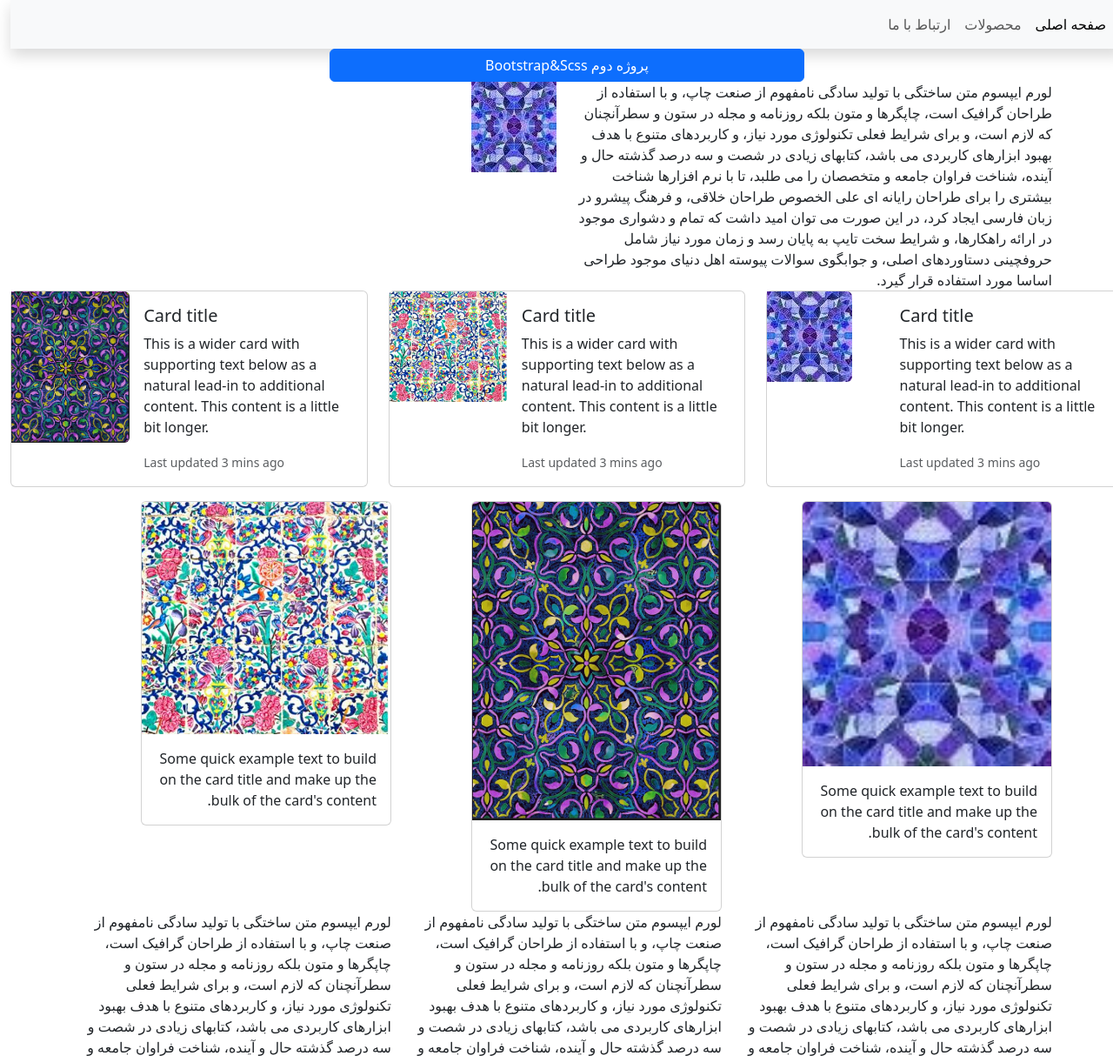
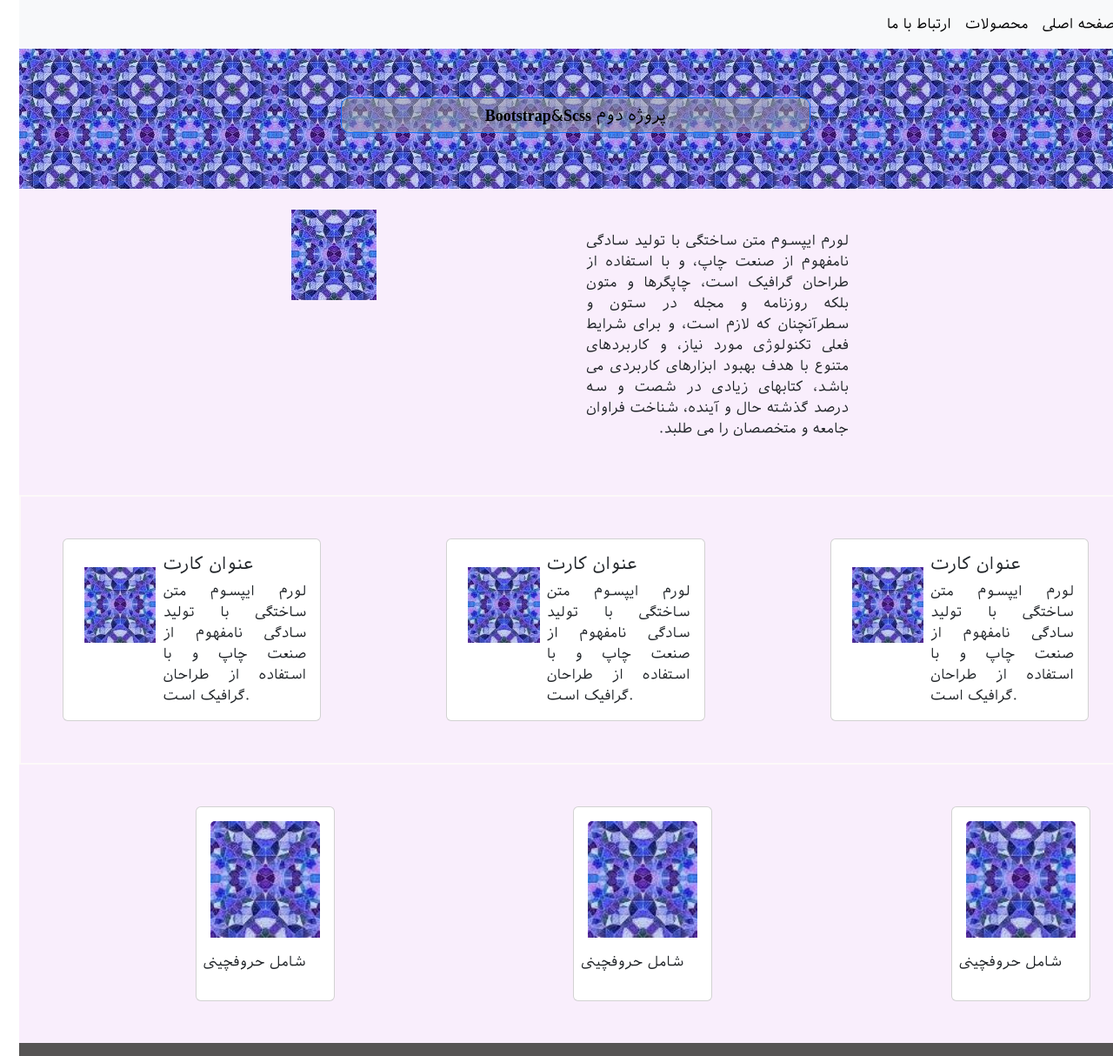
Before and after one commit to sepideh238/gitproject1, a website: page sass-start/index.html in a window 1280 px wide. Shown: the top 1214 px of the page at 87% size. Drawn offline with nearby package versions, Linux system fonts and the light colour scheme.

Commit message:
the project is completed

```diff
--- a/sass-start/A-Iranian-Sans/read me!.txt
+++ /dev/null
@@ -1,3 +0,0 @@
- --------------------------------------------------------------------------------------------
- - DESIGN UTILITIES -------- WWW.FontYab.Com -------- AllRight Reserved By FontYab . Com    -
- --------------------------------------------------------------------------------------------
--- /dev/null
+++ b/sass-start/assets/scss/_variabels.scss
@@ -0,0 +1,5 @@
+$primery-color:rgb(249, 238, 252);
+$secondery-color:#565454;
+$third-color:rgb(162, 160, 160,0.5);
+$light-color:white;
+$dark-color:black;
--- /dev/null
+++ b/sass-start/assets/scss/style.scss
@@ -0,0 +1,57 @@
+@import "./variabels";
+*{
+    margin: 0;
+    padding: 0;
+}
+@font-face{
+font-family: "myfont";
+src: url(../myfont/Iranian\ Sans.ttf);
+font-weight: bold;
+}
+ div{
+    font-family: "myfont";
+}
+.container-first{
+    background-image: url(../p-5.JPG);
+    padding: 1rem;
+    .btn-primary{
+text-align: center;
+background-color: $third-color;
+color:$dark-color;
+border-radius: 10px;
+box-shadow: 10px;
+font-weight: bolder;
+font-size: large;
+    }
+}
+#navbarSupportedContent{
+    ul{
+        li{
+            a{
+               color: $dark-color;
+            }
+        }
+    }
+}
+
+.container-second{
+    background-color:$primery-color;
+    p{
+        text-align: justify;
+    }
+}
+.container-third{
+    background-color:$primery-color;
+   border: 2px solid rgb(253, 249, 249);
+   p{
+    text-align: justify;
+   }
+}
+.container-forth{
+    background-color:$primery-color;
+}
+
+.footer{
+    background-color: $secondery-color;
+    padding: 5rem;
+}
--- a/sass-start/index.html
+++ b/sass-start/index.html
@@ -1,19 +1,17 @@
 <!doctype html>
 <html lang="fa" dir="rtl">
   <head>
-    <!-- Required meta tags -->
     <meta charset="utf-8">
     <meta name="viewport" content="width=device-width, initial-scale=1">
-
-    <!-- Bootstrap CSS -->
    <link rel="stylesheet" href="https://cdn.jsdelivr.net/npm/bootstrap@5.3.0/dist/css/bootstrap.rtl.min.css"
     integrity="sha384-PJsj/BTMqILvmcej7ulplguok8ag4xFTPryRq8xevL7eBYSmpXKcbNVuy+P0RMgq" crossorigin="anonymous">
+    <link rel="stylesheet" href="./assets/css/style.css">
 
     <title>سلام دنیا!</title>
   </head>
   <body>
    <header class="shadow">
-    <nav class="navbar navbar-expand-lg bg-body-tertiary">
+    <nav class="navbar navbar-expand-lg bg-body-tertiary fixed-top">
   <div class="container-fluid">
     <button class="navbar-toggler" type="button" data-bs-toggle="collapse" data-bs-target="#navbarSupportedContent" aria-controls="navbarSupportedContent" aria-expanded="false" aria-label="Toggle navigation">
       <span class="navbar-toggler-icon"></span>
@@ -35,71 +33,94 @@
 </nav>
    </header>
    <section>
-    <div class="container">
+    <div class="container-first">
       <div class="row">
-          <div class="d-grid gap-2 col-6 mx-auto">
-            <button class="btn btn-primary" type="button">پروژه دوم Bootstrap&Scss</button>
+          <div class="d-grid gap-2 col-6 mx-auto mt-5 p-5">
+            <button class="btn btn-primary" type="button">پروژه دوم  Bootstrap&Scss</button>
           </div>
         </div>
     </div>
    </section>
    <section>
-    <div class="container">
+    <div class="container-second">
       <div class="row">
-        <div class="col-md-6">
-          لورم ایپسوم متن ساختگی با تولید سادگی نامفهوم از صنعت چاپ، و با استفاده از طراحان گرافیک است، چاپگرها و متون بلکه روزنامه و مجله در ستون و سطرآنچنان که لازم است، و برای شرایط فعلی تکنولوژی مورد نیاز، و کاربردهای متنوع با هدف بهبود ابزارهای کاربردی می باشد، کتابهای زیادی در شصت و سه درصد گذشته حال و آینده، شناخت فراوان جامعه و متخصصان را می طلبد، تا با نرم افزارها شناخت بیشتری را برای طراحان رایانه ای علی الخصوص طراحان خلاقی، و فرهنگ پیشرو در زبان فارسی ایجاد کرد، در این صورت می توان امید داشت که تمام و دشواری موجود در ارائه راهکارها، و شرایط سخت تایپ به پایان رسد و زمان مورد نیاز شامل حروفچینی دستاوردهای اصلی، و جوابگوی سوالات پیوسته اهل دنیای موجود طراحی اساسا مورد استفاده قرار گیرد.
+        <div class="col-md-6 align-self-end">
+<div class="row">
+  <div class="col-md-6">
+  </div>
+  <div class="col-md-6 mt-5 mb-5">
+    <p>لورم ایپسوم متن ساختگی با تولید سادگی نامفهوم از صنعت چاپ، و با استفاده از طراحان گرافیک است،
+      چاپگرها و متون بلکه روزنامه و مجله در ستون و سطرآنچنان که لازم است،
+       و برای شرایط فعلی تکنولوژی مورد نیاز،
+       و کاربردهای متنوع با هدف بهبود ابزارهای کاربردی می باشد،
+       کتابهای زیادی در شصت و سه درصد گذشته حال و آینده، شناخت فراوان
+       جامعه و متخصصان را می طلبد.</p>
+  </div>
+</div>
         </div>
         <div class="col-md-6">
-          <img src="./p-5.JPG" alt="کاشی کاری">
+          <div class="row">
+            <div class="col-md-4">
+            </div>
+            <div class="col-md-4 align-self-start mt-4">
+              <img src="./p-5.JPG" alt="کاشی کاری ">
+            </div>
+            <div class="col-md-4">
+            </div>
+          </div>
+
         </div>
       </div>
     </div>
    </section>
-   <section>
-    <div class="row" dir="ltr">
+   <section class="container-third" dir="ltr">
+    <div class="row gx-5">
       <div class="col-md-4">
-        <div class="card mb-3" style="max-width: 540px;">
+        <div class="card m-5" style="max-width: 540px;">
           <div class="row g-0">
             <div class="col-md-4">
-              <img src="./p-5-3.JPG" class="img-fluid rounded-start" alt="...">
+              <img src="./p-5.JPG" class="img-fluid rounded-start m-3 mt-4 p-2" alt="...">
             </div>
             <div class="col-md-8">
               <div class="card-body">
-                <h5 class="card-title">Card title</h5>
-                <p class="card-text">This is a wider card with supporting text below as a natural lead-in to additional content. This content is a little bit longer.</p>
-                <p class="card-text"><small class="text-body-secondary">Last updated 3 mins ago</small></p>
+                <h5 class="card-title">عنوان کارت</h5>
+                <p class="card-text">لورم ایپسوم متن ساختگی با تولید سادگی نامفهوم از صنعت چاپ و با استفاده از طراحان گرافیک است.
+
+                </p>
               </div>
             </div>
           </div>
         </div>
       </div>
       <div class="col-md-4">
-        <div class="card mb-3" style="max-width: 540px;">
+        <div class="card m-5" style="max-width: 540px;">
           <div class="row g-0">
             <div class="col-md-4">
-              <img src="./p-5-4.JPG" class="img-fluid rounded-start" alt="...">
+              <img src="./p-5.JPG" class="img-fluid rounded-start m-3 mt-4 p-2" alt="...">
             </div>
             <div class="col-md-8">
               <div class="card-body">
-                <h5 class="card-title">Card title</h5>
-                <p class="card-text">This is a wider card with supporting text below as a natural lead-in to additional content. This content is a little bit longer.</p>
-                <p class="card-text"><small class="text-body-secondary">Last updated 3 mins ago</small></p>
+                <h5 class="card-title">عنوان کارت</h5>
+                <p class="card-text">لورم ایپسوم متن ساختگی با تولید سادگی نامفهوم از صنعت چاپ و با استفاده از طراحان گرافیک است.
+
+                </p>
               </div>
             </div>
           </div>
         </div>
     </div>
       <div class="col-md-4">
-        <div class="card mb-3" style="max-width: 540px;">
+        <div class="card m-5" style="max-width: 540px;">
           <div class="row g-0">
             <div class="col-md-4">
-              <img src="./p-5.JPG" class="img-fluid rounded-start" alt="...">
+              <img src="./p-5.JPG" class="img-fluid rounded-start m-3 mt-4 p-2" alt="...">
             </div>
             <div class="col-md-8">
               <div class="card-body">
-                <h5 class="card-title">Card title</h5>
-                <p class="card-text">This is a wider card with supporting text below as a natural lead-in to additional content. This content is a little bit longer.</p>
-                <p class="card-text"><small class="text-body-secondary">Last updated 3 mins ago</small></p>
+                <h5 class="card-title">عنوان کارت</h5>
+                <p class="card-text">لورم ایپسوم متن ساختگی با تولید سادگی نامفهوم از صنعت چاپ و با استفاده از طراحان گرافیک است.
+
+                </p>
               </div>
             </div>
           </div>
@@ -108,29 +129,29 @@
     </div>
    </section>
    <section>
-    <div class="container">
+    <div class="container-forth">
       <div class="row">
-        <div class="col-md-4">
-          <div class="card" style="width: 18rem;">
+           <div class="col-md-4">
+          <div class="card m-5 p-3" style="width: 10rem;">
             <img src="./p-5.JPG" class="card-img-top" alt="...">
-            <div class="card-body">
-              <p class="card-text">Some quick example text to build on the card title and make up the bulk of the card's content.</p>
+            <div class="card-body"  style="width: 10rem;">
+              <p class="card-text">شامل حروفچینی</p>
             </div>
           </div>
         </div>
         <div class="col-md-4">
-          <div class="card" style="width: 18rem;">
-            <img src="./p-5-3.JPG" class="card-img-top" alt="...">
-            <div class="card-body">
-              <p class="card-text">Some quick example text to build on the card title and make up the bulk of the card's content.</p>
+          <div class="card m-5 p-3" style="width: 10rem;">
+            <img src="./p-5.JPG" class="card-img-top" alt="...">
+            <div class="card-body"  style="width: 10rem;">
+              <p class="card-text">شامل حروفچینی</p>
             </div>
           </div>
         </div>
         <div class="col-md-4">
-          <div class="card" style="width: 18rem;">
-            <img src="./p-5-4.JPG" class="card-img-top" alt="...">
-            <div class="card-body">
-              <p class="card-text">Some quick example text to build on the card title and make up the bulk of the card's content.</p>
+          <div class="card m-5 p-3" style="width: 10rem;">
+            <img src="./p-5.JPG" class="card-img-top" alt="...">
+            <div class="card-body" style="width: 10rem;">
+              <p class="card-text" > شامل حروفچینی</p>
             </div>
           </div>
         </div>
@@ -141,15 +162,17 @@
       <div class="container">
         <div class="row">
           <div class="col-md-4">
-            <p>لورم ایپسوم متن ساختگی با تولید سادگی نامفهوم از صنعت چاپ، و با استفاده از طراحان گرافیک است، چاپگرها و متون بلکه روزنامه و مجله در ستون و سطرآنچنان که لازم است، و برای شرایط فعلی تکنولوژی مورد نیاز، و کاربردهای متنوع با هدف بهبود ابزارهای کاربردی می باشد، کتابهای زیادی در شصت و سه درصد گذشته حال و آینده، شناخت فراوان جامعه و متخصصان را می طلبد، تا با نرم افزارها شناخت بیشتری را برای طراحان رایانه ای علی الخصوص طراحان خلاقی، و فرهنگ پیشرو در زبان فارسی ایجاد کرد، در این صورت می توان امید داشت که تمام و دشواری موجود در ارائه راهکارها، و شرایط سخت تایپ به پایان رسد و زمان مورد نیاز شامل حروفچینی دستاوردهای اصلی، و جوابگوی سوالات پیوسته اهل دنیای موجود طراحی اساسا مورد استفاده قرار گیرد.</p>
-          </div>
+            <p>لورم ایپسوم متن ساختگی با تولید سادگی نامفهوم از صنعت چاپلورم ایپسوم متن ساختگی با تولید سادگی نامفهوم از صنعت چاپ.
+            </p>
+           </div>
           <div class="col-md-4">
             <p>
-              لورم ایپسوم متن ساختگی با تولید سادگی نامفهوم از صنعت چاپ، و با استفاده از طراحان گرافیک است، چاپگرها و متون بلکه روزنامه و مجله در ستون و سطرآنچنان که لازم است، و برای شرایط فعلی تکنولوژی مورد نیاز، و کاربردهای متنوع با هدف بهبود ابزارهای کاربردی می باشد، کتابهای زیادی در شصت و سه درصد گذشته حال و آینده، شناخت فراوان جامعه و متخصصان را می طلبد، تا با نرم افزارها شناخت بیشتری را برای طراحان رایانه ای علی الخصوص طراحان خلاقی، و فرهنگ پیشرو در زبان فارسی ایجاد کرد، در این صورت می توان امید داشت که تمام و دشواری موجود در ارائه راهکارها، و شرایط سخت تایپ به پایان رسد و زمان مورد نیاز شامل حروفچینی دستاوردهای اصلی، و جوابگوی سوالات پیوسته اهل دنیای موجود طراحی اساسا مورد استفاده قرار گیرد.
+              لورم ایپسوم متن ساختگی با تولید سادگی نامفهوم از صنعت چاپلورم ایپسوم متن ساختگی با تولید سادگی نامفهوم از صنعت چاپ.
             </p>
           </div>
           <div class="col-md-4">
-           <p>لورم ایپسوم متن ساختگی با تولید سادگی نامفهوم از صنعت چاپ، و با استفاده از طراحان گرافیک است، چاپگرها و متون بلکه روزنامه و مجله در ستون و سطرآنچنان که لازم است، و برای شرایط فعلی تکنولوژی مورد نیاز، و کاربردهای متنوع با هدف بهبود ابزارهای کاربردی می باشد، کتابهای زیادی در شصت و سه درصد گذشته حال و آینده، شناخت فراوان جامعه و متخصصان را می طلبد، تا با نرم افزارها شناخت بیشتری را برای طراحان رایانه ای علی الخصوص طراحان خلاقی، و فرهنگ پیشرو در زبان فارسی ایجاد کرد، در این صورت می توان امید داشت که تمام و دشواری موجود در ارائه راهکارها، و شرایط سخت تایپ به پایان رسد و زمان مورد نیاز شامل حروفچینی دستاوردهای اصلی، و جوابگوی سوالات پیوسته اهل دنیای موجود طراحی اساسا مورد استفاده قرار گیرد.</p>
+           <p>لورم ایپسوم متن ساختگی با تولید سادگی نامفهوم از صنعت چاپلورم ایپسوم متن ساختگی با تولید سادگی نامفهوم از صنعت چاپ.
+           </p>
           </div>
         </div>
       </div>
```
Also changed, not shown: sass-start/assets/css/style.css, sass-start/assets/myfont/Iranian Sans.ttf (renamed from sass-start/A-Iranian-Sans/Iranian Sans.ttf), sass-start/assets/p-5.JPG (added), sass-start/p-5-3.JPG (deleted), sass-start/p-5-4.JPG (deleted), sass-start/p-5-6.JPG (deleted), 3 other files.
